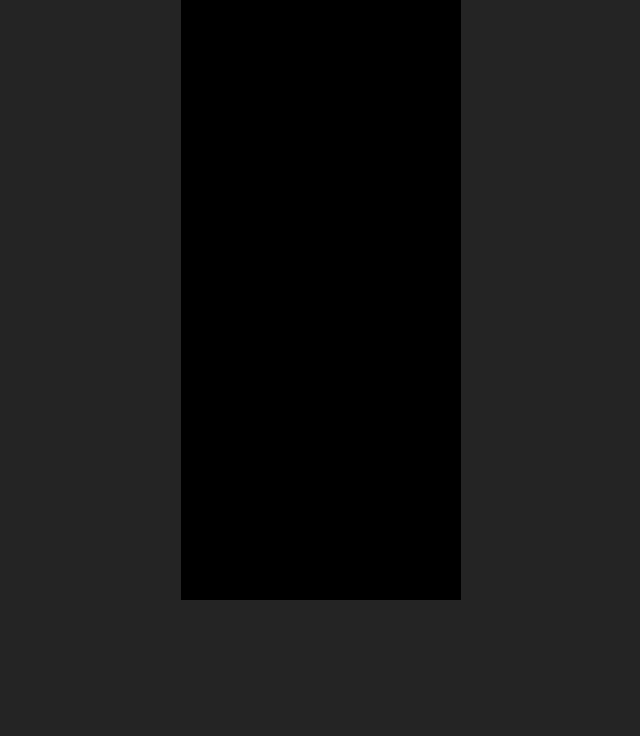
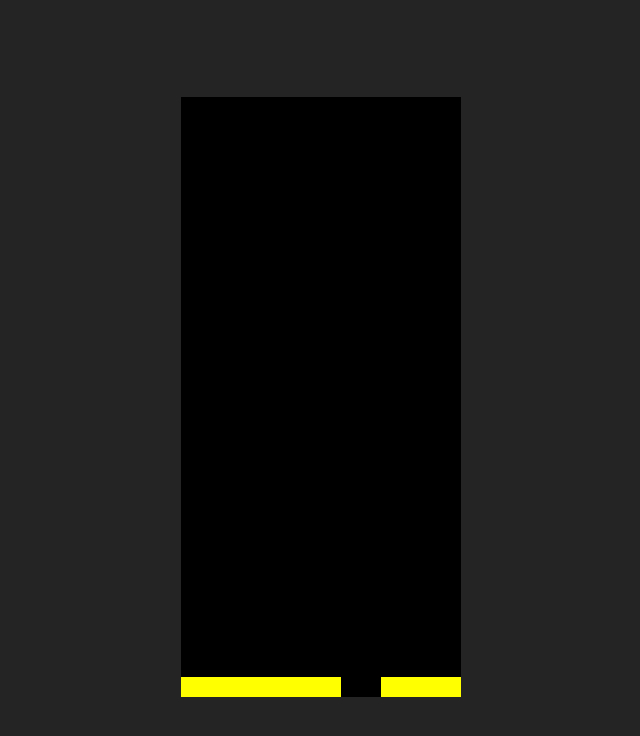
Before and after one commit to HumbertoMachado7/Tetris, a website built with Vite: page index.html in a window 1280 px wide. Shown: the whole page, without its empty margins (319-959 px from the left). Built offline with nearby package versions, Linux system fonts and the light colour scheme.

Commit message:
Board listo, colores amarillos funcionando ok

```diff
--- a/main.js
+++ b/main.js
@@ -13,6 +13,40 @@ canvas.height = BLOCK_SIZE * BOARD_HEIGHT
 
 context.scale(BLOCK_SIZE, BLOCK_SIZE)
 
+// 3.board
+const board = [
+    [0, 0, 0, 0, 0, 0, 0, 0, 0, 0, 0, 0, 0, 0],
+    [0, 0, 0, 0, 0, 0, 0, 0, 0, 0, 0, 0, 0, 0],
+    [0, 0, 0, 0, 0, 0, 0, 0, 0, 0, 0, 0, 0, 0],
+    [0, 0, 0, 0, 0, 0, 0, 0, 0, 0, 0, 0, 0, 0],
+    [0, 0, 0, 0, 0, 0, 0, 0, 0, 0, 0, 0, 0, 0],
+    [0, 0, 0, 0, 0, 0, 0, 0, 0, 0, 0, 0, 0, 0],
+    [0, 0, 0, 0, 0, 0, 0, 0, 0, 0, 0, 0, 0, 0],
+    [0, 0, 0, 0, 0, 0, 0, 0, 0, 0, 0, 0, 0, 0],
+    [0, 0, 0, 0, 0, 0, 0, 0, 0, 0, 0, 0, 0, 0],
+    [0, 0, 0, 0, 0, 0, 0, 0, 0, 0, 0, 0, 0, 0],
+    [0, 0, 0, 0, 0, 0, 0, 0, 0, 0, 0, 0, 0, 0],
+    [0, 0, 0, 0, 0, 0, 0, 0, 0, 0, 0, 0, 0, 0],
+    [0, 0, 0, 0, 0, 0, 0, 0, 0, 0, 0, 0, 0, 0],
+    [0, 0, 0, 0, 0, 0, 0, 0, 0, 0, 0, 0, 0, 0],
+    [0, 0, 0, 0, 0, 0, 0, 0, 0, 0, 0, 0, 0, 0],
+    [0, 0, 0, 0, 0, 0, 0, 0, 0, 0, 0, 0, 0, 0],
+    [0, 0, 0, 0, 0, 0, 0, 0, 0, 0, 0, 0, 0, 0],
+    [0, 0, 0, 0, 0, 0, 0, 0, 0, 0, 0, 0, 0, 0],
+    [0, 0, 0, 0, 0, 0, 0, 0, 0, 0, 0, 0, 0, 0],
+    [0, 0, 0, 0, 0, 0, 0, 0, 0, 0, 0, 0, 0, 0],
+    [0, 0, 0, 0, 0, 0, 0, 0, 0, 0, 0, 0, 0, 0],
+    [0, 0, 0, 0, 0, 0, 0, 0, 0, 0, 0, 0, 0, 0],
+    [0, 0, 0, 0, 0, 0, 0, 0, 0, 0, 0, 0, 0, 0],
+    [0, 0, 0, 0, 0, 0, 0, 0, 0, 0, 0, 0, 0, 0],
+    [0, 0, 0, 0, 0, 0, 0, 0, 0, 0, 0, 0, 0, 0],
+    [0, 0, 0, 0, 0, 0, 0, 0, 0, 0, 0, 0, 0, 0],
+    [0, 0, 0, 0, 0, 0, 0, 0, 0, 0, 0, 0, 0, 0],
+    [0, 0, 0, 0, 0, 0, 0, 0, 0, 0, 0, 0, 0, 0],
+    [0, 0, 0, 0, 0, 0, 0, 0, 0, 0, 0, 0, 0, 0],
+    [1, 1, 1, 1, 1, 1, 1, 1, 0, 0, 1, 1, 1, 1]
+]
+
 //2. game loop
 function update() {
     draw()
@@ -22,6 +56,15 @@ function update() {
 function draw() {
     context.fillStyle = '#000'
     context.fillRect(0, 0, canvas.width, canvas.height)
+
+    board.forEach((row, y) => {
+        row.forEach((value, x) => {
+            if (value ===1){
+                context.fillStyle = "yellow"
+                context.fillRect(x,y,1,1)
+            }
+        })
+    })
 }
 
 update()
--- a/style.css
+++ b/style.css
@@ -3,7 +3,7 @@
   line-height: 1.5;
   font-weight: 400;
 
-  color-scheme: blue;
+  color-scheme: gray;
   color: rgba(255, 255, 255, 0.87);
   background-color: #242424;
 
@@ -19,4 +19,5 @@ body {
   padding: 0;
   display: grid;
   place-content: center;
+  height: 100vh;
 }
```
